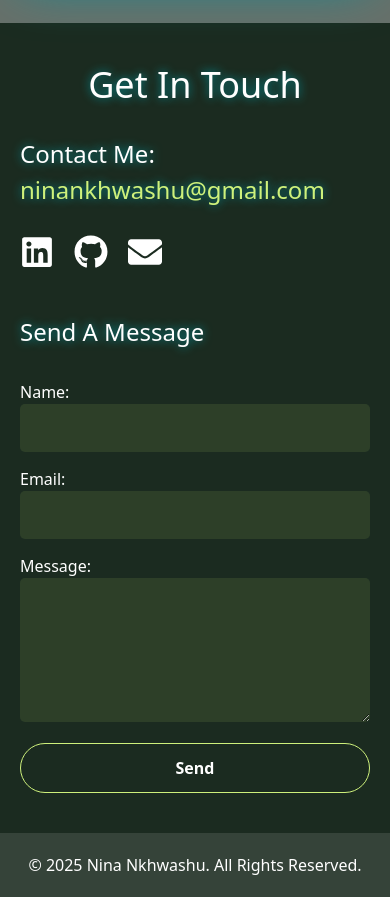
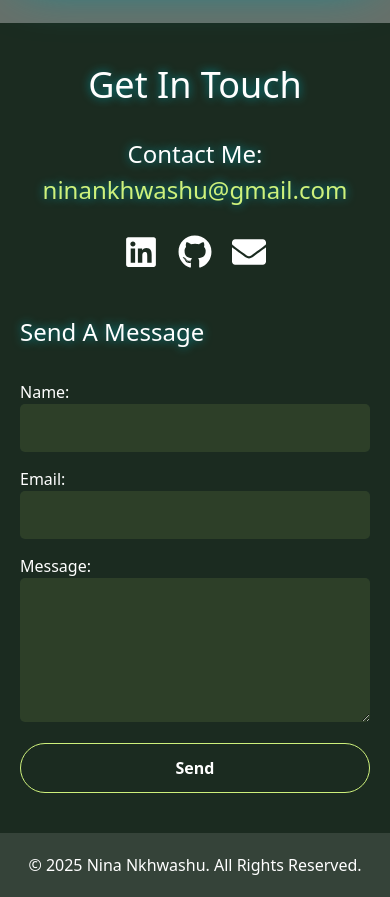
Before and after one commit to gititbunny/nn-react-portfolio, a React (Create React App) app in the folder portfolio/: page / in a window 390 px wide. Shown: the part 7901-8798 px from the top of the page. Built offline with nearby package versions, Linux system fonts and the light colour scheme.

Commit message:
Update contact left responsiveness

```diff
--- a/portfolio/src/styles/Contact.css
+++ b/portfolio/src/styles/Contact.css
@@ -109,3 +109,13 @@
   color: #01c0ca;
   margin-top: 10px;
 }
+
+@media (max-width: 768px) {
+  .contact-left {
+    text-align: center;
+  }
+
+  .social-icons {
+    justify-content: center;
+  }
+}
```
